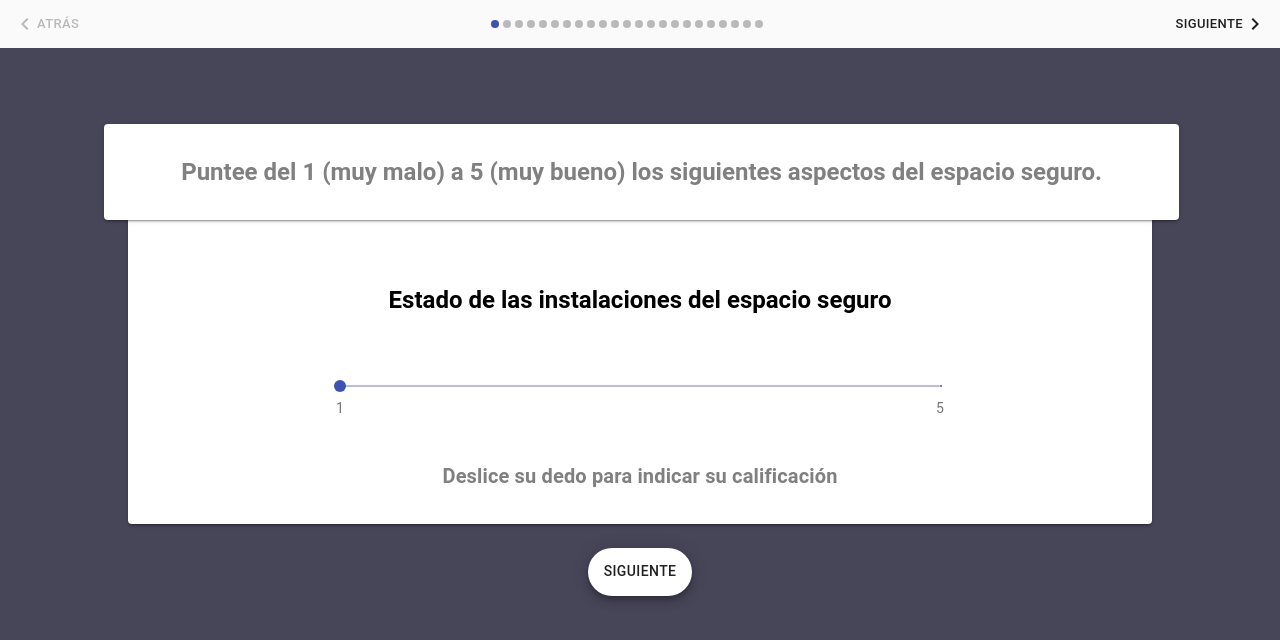
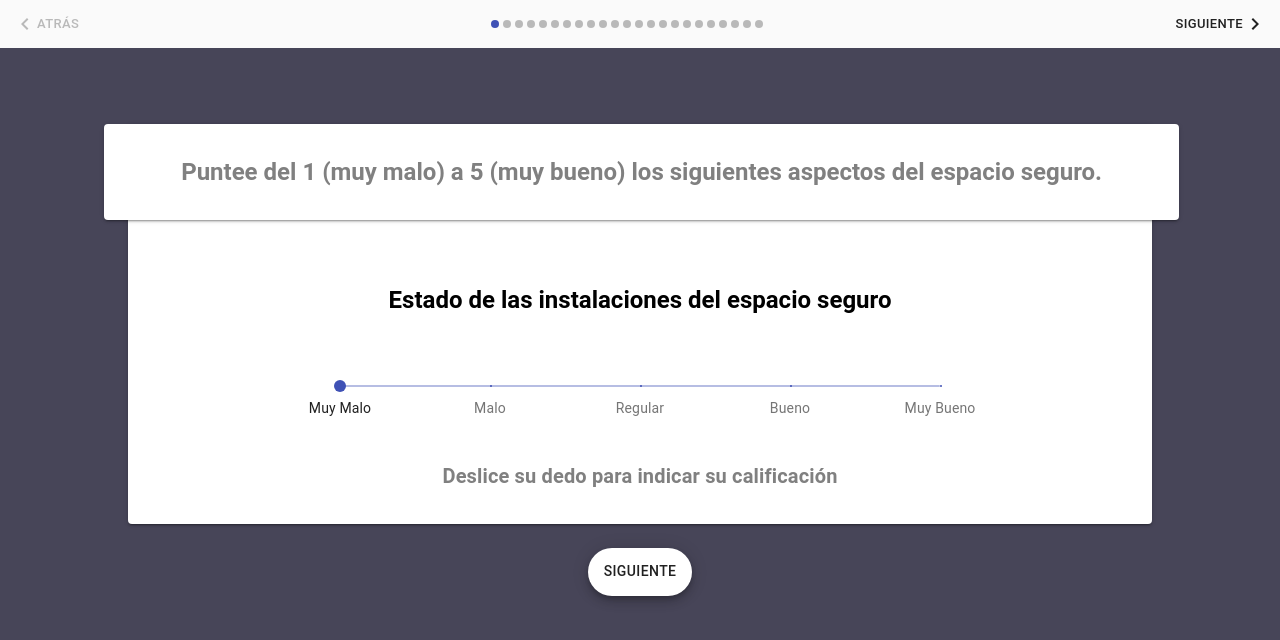
Before and after one commit to AldoGatica123/lambda_survey, a React (Create React App) app: page / in a window 1280 px wide. Shown: the top 640 px of the page. Built offline with nearby package versions, Linux system fonts and the light colour scheme.

Commit message:
Slider values are being stored correctly Slider marks improved

```diff
--- a/src/components/Main.js
+++ b/src/components/Main.js
@@ -7,7 +7,7 @@ import axios from "axios";
 import {utils, isProfileIncomplete} from '../utils'
 import {Intro, SLIDE_01} from './Intro'
 import {SLIDE_02, SLIDE_03, SLIDE_04} from "./Profile_Slides";
-import SLIDE_05 from "./Slide_05";
+import {SLIDE_05} from "./Results";
 import Slide_06 from "./Slide_06";
 import Slide_07 from "./Slide_07";
 import Slide_08 from "./Slide_08";
@@ -87,24 +87,18 @@ class Main extends Component {
       case 43:
         return <SLIDE_03 style={style} nextStep={this.handleNext} handleChange={this.handleChange} values={profile}/>;
       case 44:
-        return <SLIDE_04 style={style} nextStep={this.handleNext} handleChange={this.handleChange}
-                         handleCheckboxChange={this.handleCheckboxChange} values={profile} disabled={(step === 4 && isProfileIncomplete(profile))}/>;
+        return <SLIDE_04 style={style} nextStep={this.handleNext} handleChange={this.handleChange} values={profile}
+                         handleCheckboxChange={this.handleCheckboxChange} disabled={(step === 4 && isProfileIncomplete(profile))}/>;
       case 0:
-        return <SLIDE_05 key={0} question={this.survey_questions[0]} nextStep={this.handleNext} handleChangeResults={this.handleChangeResults} values={results}/>;
       case 1:
-        return <SLIDE_05 key={1} question={this.survey_questions[1]} nextStep={this.handleNext} handleChangeResults={this.handleChangeResults} values={results}/>;
       case 2:
-        return <SLIDE_05 key={2} question={this.survey_questions[2]} nextStep={this.handleNext} handleChangeResults={this.handleChangeResults} values={results}/>;
-      case 8:
-        return <SLIDE_05 key={3} question={this.survey_questions[3]} nextStep={this.handleNext} handleChangeResults={this.handleChangeResults} values={results}/>;
-      case 9:
-        return <SLIDE_05 key={4} question={this.survey_questions[4]} nextStep={this.handleNext} handleChangeResults={this.handleChangeResults} values={results}/>;
-      case 10:
-        return <SLIDE_05 key={5} question={this.survey_questions[5]} nextStep={this.handleNext} handleChangeResults={this.handleChangeResults} values={results}/>;
-      case 11:
-        return <SLIDE_05 key={6} question={this.survey_questions[6]} nextStep={this.handleNext} handleChangeResults={this.handleChangeResults} values={results}/>;
-      case 12:
-        return <SLIDE_05 key={7} question={this.survey_questions[7]} nextStep={this.handleNext} handleChangeResults={this.handleChangeResults} values={results}/>;
+      case 3:
+      case 4:
+      case 5:
+      case 6:
+      case 7:
+        return <SLIDE_05 style={style} nextStep={this.handleNext} question={this.survey_questions[(step)]}
+                         key={(step)} handleChangeResults={this.handleChangeResults} values={results[this.survey_questions[step].id]}/>;
       case 13:
         return <Slide_06 nextStep={this.handleNext} values={results}/>;
       case 14:
--- /dev/null
+++ b/src/components/Results.js
@@ -0,0 +1,53 @@
+import React, {Component} from "react";
+
+import Typography from "@material-ui/core/Typography";
+import Fab from "@material-ui/core/Fab";
+import Paper from "@material-ui/core/Paper";
+import Slider from "@material-ui/core/Slider"
+
+
+const marks = [
+  { value: 1, label: 'Muy Malo'},
+  { value: 2, label: 'Malo'},
+  { value: 3, label: 'Regular'},
+  { value: 4, label: 'Bueno'},
+  { value: 5, label: 'Muy Bueno'},
+];
+
+
+const SLIDE_05 = (props) => {
+  const {style, nextStep, handleChangeResults, values, question} = props;
+
+  return (
+    <div className={style.darkBlueRoot}>
+      <div className={style.space}/>
+
+      <Paper className={style.paperS2} elevation={2} square={false}>
+        <Paper className={style.paperTitle} elevation={2} square={false}>
+          <Typography className={style.grayTypo} variant={"h5"} component={"h5"}>
+            <b>Puntee del 1 (muy malo) a 5 (muy bueno) los siguientes aspectos del espacio seguro.</b>
+          </Typography>
+        </Paper>
+
+        <Typography className={style.blackTypo} variant={"h5"} component={"h5"}>
+          <b>{question.text}</b>
+        </Typography>
+        <Slider className={style.slider} value={values}
+                onChange={handleChangeResults(question.id)} marks={marks} step={1} min={1} max={5}
+                aria-labelledby="discrete-slider" valueLabelDisplay="none"/>
+        <Typography className={style.grayTypo} variant={"h6"} component={"h6"}>
+          <b>Deslice su dedo para indicar su calificación</b>
+        </Typography>
+      </Paper>
+
+      <Fab className={style.fabButton} onClick={nextStep}
+           variant="extended" color="white" aria-label="add" href={""}>
+        Siguiente
+      </Fab>
+    </div>
+  )
+
+};
+
+
+export {SLIDE_05}
--- a/src/components/Slide_05.js
+++ /dev/null
@@ -1,64 +0,0 @@
-import React, {Component} from "react";
-import {withStyles} from "@material-ui/core/styles";
-import styles from "./styles/SlidesStyle";
-import Typography from "@material-ui/core/Typography";
-import Fab from "@material-ui/core/Fab";
-import Paper from "@material-ui/core/Paper";
-import Slider from "@material-ui/core/Slider"
-
-
-const marks = [
-  { value: 1, label: '1'},
-  { value: 5, label: '5'},
-];
-
-class Slide_05 extends Component {
-
-  continue = (e) => {
-    e.preventDefault();
-    this.props.nextStep();
-  };
-
-  constructor(props) {
-    super(props);
-  }
-
-  render() {
-    const {classes, handleChangeResults, values, question} = this.props;
-
-    function valuetext(value) {
-      return `${value}`;
-    }
-
-    return (
-      <div className={classes.darkBlueRoot}>
-        <div className={classes.space}/>
-
-        <Paper className={classes.paperS2} elevation={2} square={false}>
-          <Paper className={classes.paperTitle} elevation={2} square={false}>
-            <Typography className={classes.grayTypo} variant={"h5"} component={"h5"}>
-              <b>Puntee del 1 (muy malo) a 5 (muy bueno) los siguientes aspectos del espacio seguro.</b>
-            </Typography>
-          </Paper>
-
-          <Typography className={classes.blackTypo} variant={"h5"} component={"h5"}>
-            <b>{question.text}</b>
-          </Typography>
-          <Slider className={classes.slider} value={values.slider}
-            onChange={handleChangeResults(question.id)}
-            getAriaValueText={valuetext} marks={marks} step={1} min={1} max={5}
-            aria-labelledby="discrete-slider" valueLabelDisplay="auto"/>
-          <Typography className={classes.grayTypo} variant={"h6"} component={"h6"}>
-            <b>Deslice su dedo para indicar su calificación</b>
-          </Typography>
-        </Paper>
-
-        <Fab className={classes.fabButton} onClick={this.continue} variant="extended" color="white" aria-label="add">
-          Siguiente
-        </Fab>
-      </div>
-    );
-  }
-}
-
-export default withStyles(styles)(Slide_05);
```
